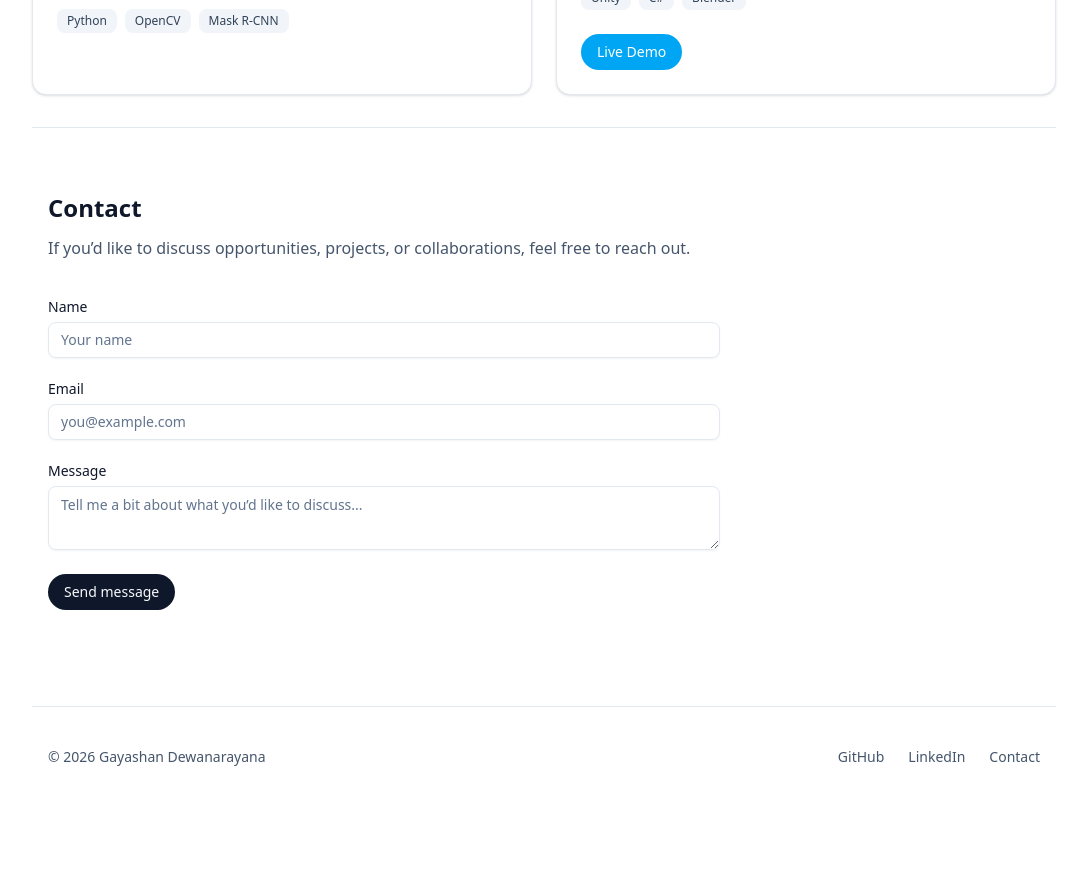
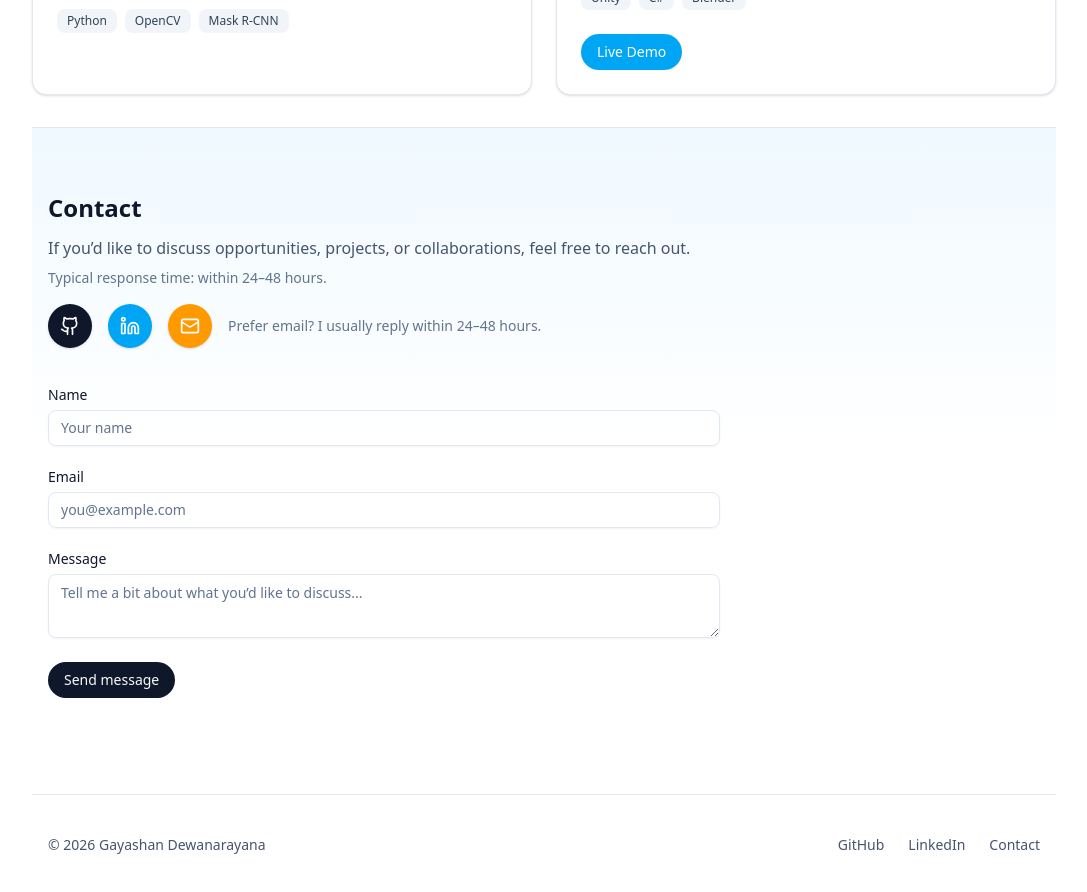
Before and after one commit to gayyaalpha/gayashan-portfolio, a Next.js app: page / in a window 1280 px wide. Shown: the part 1380-2272 px from the top of the page, without its empty margins (96-1183 px from the left). Before the commit the page ends 2187 px from the top, so only its background shows below. Built offline with nearby package versions, Linux system fonts and the light colour scheme.

Commit message:
Update ContactSection.tsx

```diff
--- a/app/components/ContactSection.tsx
+++ b/app/components/ContactSection.tsx
@@ -5,6 +5,7 @@ import { Button } from "@/components/ui/button";
 import { Input } from "@/components/ui/input";
 import { Textarea } from "@/components/ui/textarea";
 import { Label } from "@/components/ui/label";
+import { Github, Linkedin, Mail } from "lucide-react";
 
 export function ContactSection() {
   const [name, setName] = useState("");
@@ -23,6 +24,7 @@ export function ContactSection() {
     try {
       const res = await fetch(
         process.env.NEXT_PUBLIC_AZURE_FUNCTION_URL! + "/api/contact_submit",
+        // "http://localhost:7071" + "/api/contact_submit",
         {
           method: "POST",
           headers: {
@@ -55,7 +57,7 @@ export function ContactSection() {
   return (
     <section
       id="contact"
-      className="scroll-mt-24 border-t border-slate-200 bg-white"
+      className="scroll-mt-24 border-t border-slate-200 bg-gradient-to-b from-sky-50 via-white to-white"
     >
       <div className="mx-auto max-w-6xl px-4 py-16">
         <div className="max-w-2xl">
@@ -64,6 +66,40 @@ export function ContactSection() {
             If you’d like to discuss opportunities, projects, or collaborations,
             feel free to reach out.
           </p>
+          <p className="mt-2 text-sm text-slate-500">
+            Typical response time: within 24–48 hours.
+          </p>
+
+          <div className="mt-4 flex flex-wrap items-center gap-4">
+            <a
+              href="https://github.com/gayyaalpha"
+              target="_blank"
+              rel="noopener noreferrer"
+              aria-label="GitHub"
+              className="inline-flex h-11 w-11 items-center justify-center rounded-full bg-slate-900 text-white shadow-sm transition hover:-translate-y-0.5 hover:bg-slate-800"
+            >
+              <Github className="h-5 w-5" />
+            </a>
+            <a
+              href="https://www.linkedin.com/in/gayashan-dewanarayana"
+              target="_blank"
+              rel="noopener noreferrer"
+              aria-label="LinkedIn"
+              className="inline-flex h-11 w-11 items-center justify-center rounded-full bg-sky-500 text-white shadow-sm transition hover:-translate-y-0.5 hover:bg-sky-400"
+            >
+              <Linkedin className="h-5 w-5" />
+            </a>
+            <a
+              href="mailto:hello@gayashan.dev"
+              aria-label="Email"
+              className="inline-flex h-11 w-11 items-center justify-center rounded-full bg-amber-500 text-white shadow-sm transition hover:-translate-y-0.5 hover:bg-amber-400"
+            >
+              <Mail className="h-5 w-5" />
+            </a>
+            <span className="text-sm text-slate-500">
+              Prefer email? I usually reply within 24–48 hours.
+            </span>
+          </div>
         </div>
 
         <form
```
